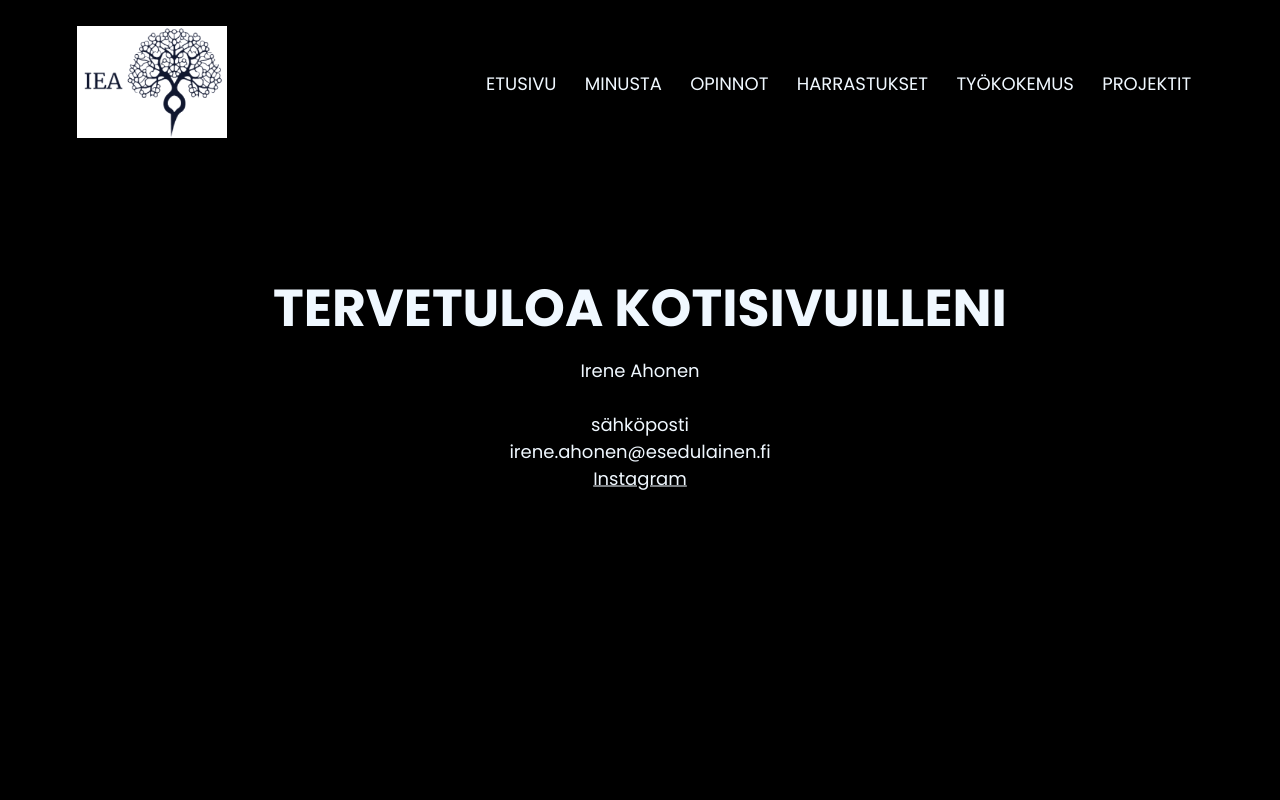
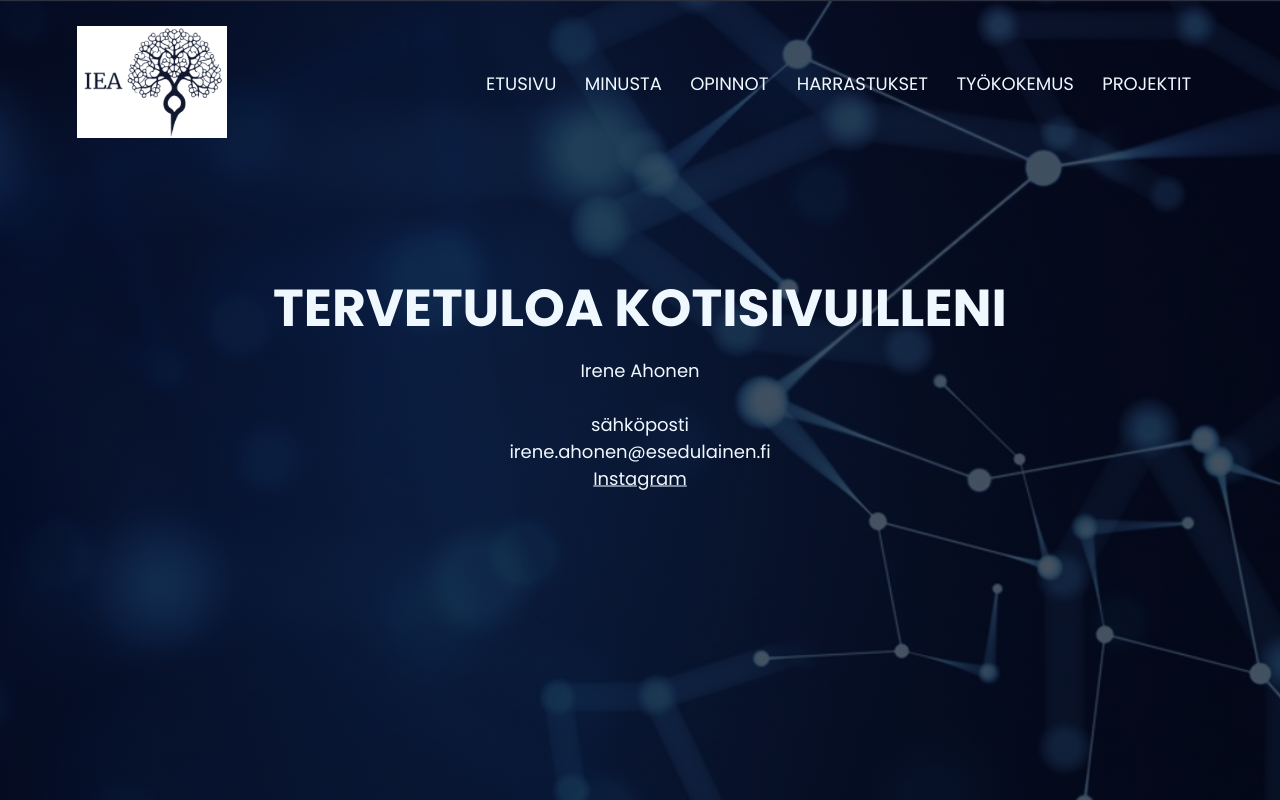
Before and after one commit to ireneahonen/omatsivut, a plain HTML site: page index.html in a window 1280 px wide. Drawn offline with Linux system fonts and the light colour scheme.

Commit message:
Add files via upload

```diff
--- a/tyylit.css
+++ b/tyylit.css
@@ -5,11 +5,11 @@
 }
 
 .main{
+    min-height: 100vh;
     width: 100%;
-    background-color: black;
+    background-image:linear-gradient(rgba(4,9,30,0.7),rgba(4,9,30,0.7)),url(backround.png);
     background-position: center;
     background-size: cover;
-    height: 100vh;
     position: relative;
 }
 
```
